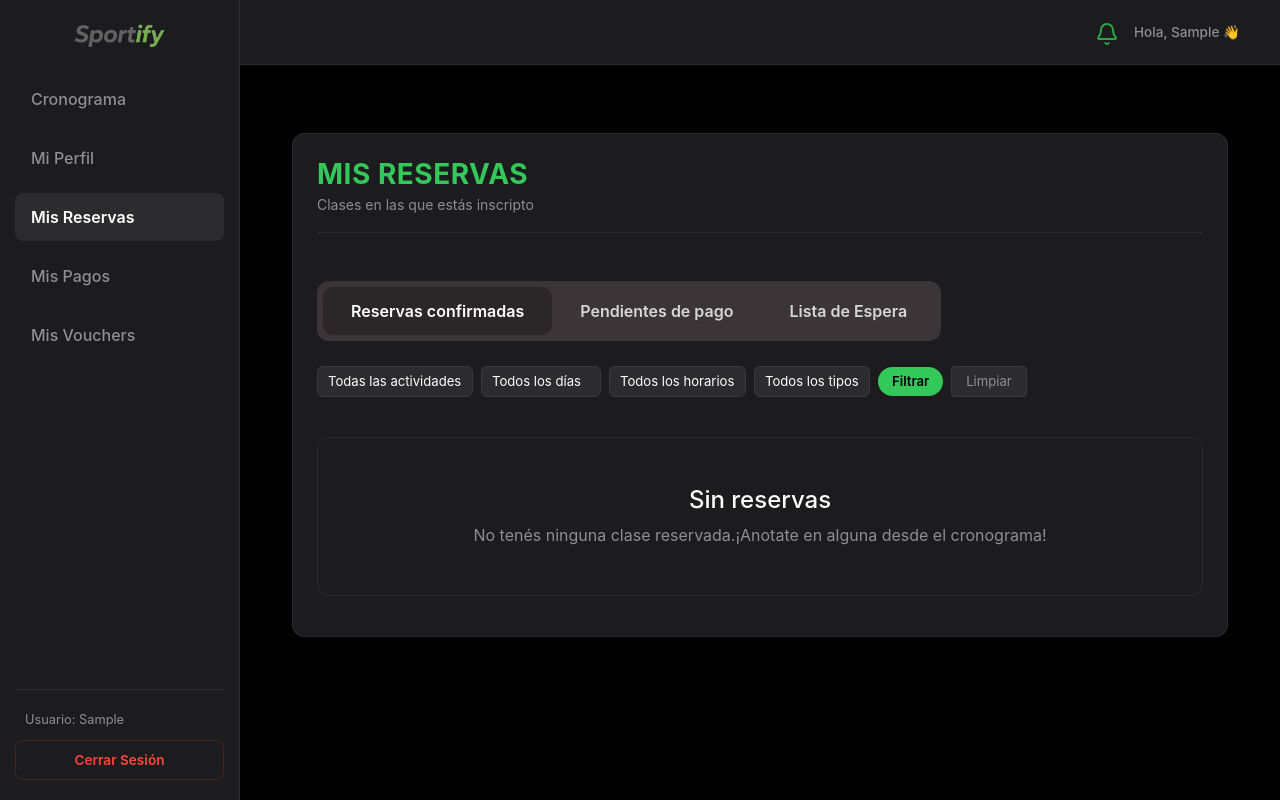
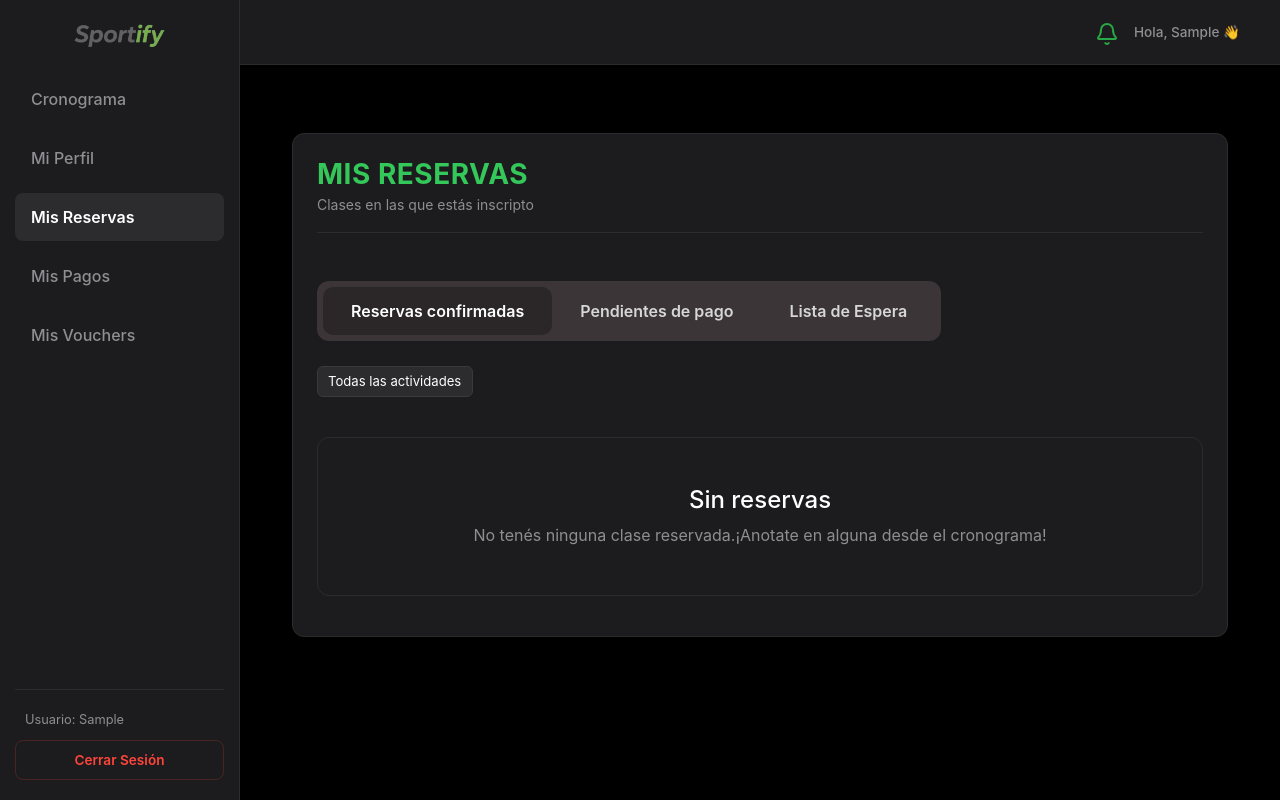
Before and after one commit to ZeTap555/Sportify, a Django app: page /mis-reservas/ in a window 1280 px wide. Run offline with Django 5.2, Linux system fonts and the light colour scheme; the visitor is signed in with stand-in values (Sample User, id 1); data that the repository does not hold is empty.

Commit message:
simplifico el filtro de mis reservas

```diff
--- a/gestion/templates/gestion/mis_reservas.html
+++ b/gestion/templates/gestion/mis_reservas.html
@@ -446,38 +446,12 @@
                     <!-- Filtros para todos los tabs -->
                     <div class="filtros-reservas mb-4">
                         <form method="GET" action="{% url 'mis_reservas' %}" class="d-flex align-items-center gap-2 flex-wrap" style="row-gap:6px;">
-                            <select name="actividad" class="form-select" style="background:#2c2c2e; color:#fff; border:1px solid #3a3a3c; width:auto; min-width:140px; font-size:0.82rem; padding:5px 10px;">
+                            <select name="actividad" class="form-select" style="background:#2c2c2e; color:#fff; border:1px solid #3a3a3c; width:auto; min-width:140px; font-size:0.82rem; padding:5px 10px;" onchange="this.form.submit()">
                                 <option value="">Todas las actividades</option>
                                 {% for a in actividades_filtro %}
                                     <option value="{{ a.id }}" {% if filtro_actividad|stringformat:"s" == a.id|stringformat:"s" %}selected{% endif %}>{{ a.nombre }}</option>
                                 {% endfor %}
                             </select>
-
-                            <select name="dia" class="form-select" style="background:#2c2c2e; color:#fff; border:1px solid #3a3a3c; width:auto; min-width:120px; font-size:0.82rem; padding:5px 10px;">
-                                <option value="">Todos los días</option>
-                                <option value="2" {% if filtro_dia == '2' %}selected{% endif %}>Lunes</option>
-                                <option value="3" {% if filtro_dia == '3' %}selected{% endif %}>Martes</option>
-                                <option value="4" {% if filtro_dia == '4' %}selected{% endif %}>Miércoles</option>
-                                <option value="5" {% if filtro_dia == '5' %}selected{% endif %}>Jueves</option>
-                                <option value="6" {% if filtro_dia == '6' %}selected{% endif %}>Viernes</option>
-                                <option value="7" {% if filtro_dia == '7' %}selected{% endif %}>Sábado</option>
-                            </select>
-
-                            <select name="horario" class="form-select" style="background:#2c2c2e; color:#fff; border:1px solid #3a3a3c; width:auto; min-width:110px; font-size:0.82rem; padding:5px 10px;">
-                                <option value="">Todos los horarios</option>
-                                {% for h in horarios_filtro %}
-                                    <option value="{{ h|time:'H:i:s' }}" {% if filtro_horario == h|time:'H:i:s' %}selected{% endif %}>{{ h|time:'H:i' }}</option>
-                                {% endfor %}
-                            </select>
-
-                            <select name="tipo" class="form-select" style="background:#2c2c2e; color:#fff; border:1px solid #3a3a3c; width:auto; min-width:110px; font-size:0.82rem; padding:5px 10px;">
-                                <option value="">Todos los tipos</option>
-                                <option value="individual" {% if filtro_tipo == 'individual' %}selected{% endif %}>Clase</option>
-                                <option value="mensual" {% if filtro_tipo == 'mensual' %}selected{% endif %}>Mensual</option>
-                            </select>
-
-                            <button type="submit" class="btn btn-sportify btn-sm" style="font-size:0.82rem; padding:5px 14px;">Filtrar</button>
-                            <a href="{% url 'mis_reservas' %}" class="btn btn-sm" style="background:#2c2c2e; color:#8e8e93; border:1px solid #3a3a3c; text-decoration:none; font-size:0.82rem; padding:5px 14px;">Limpiar</a>
                         </form>
                     </div>
 
```
